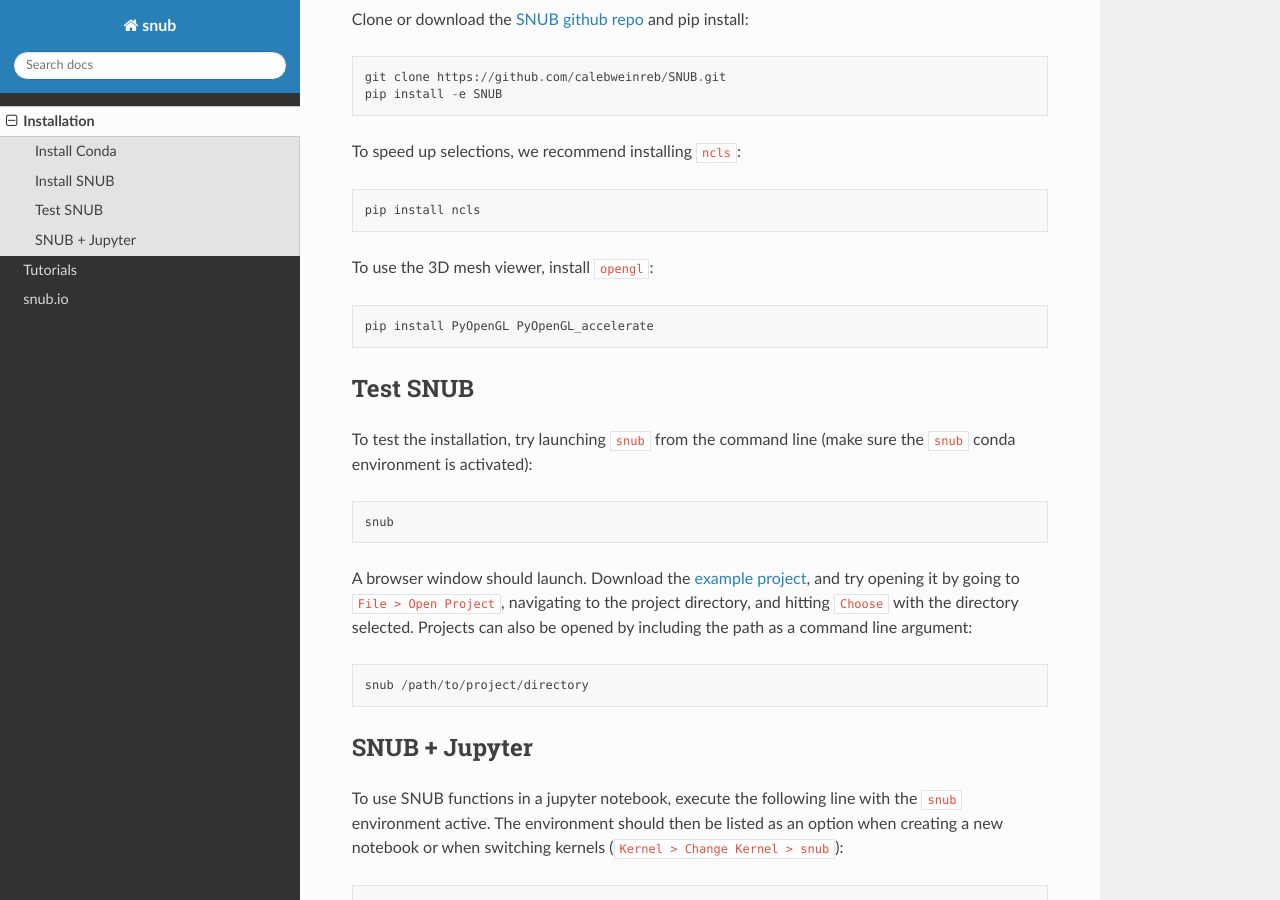
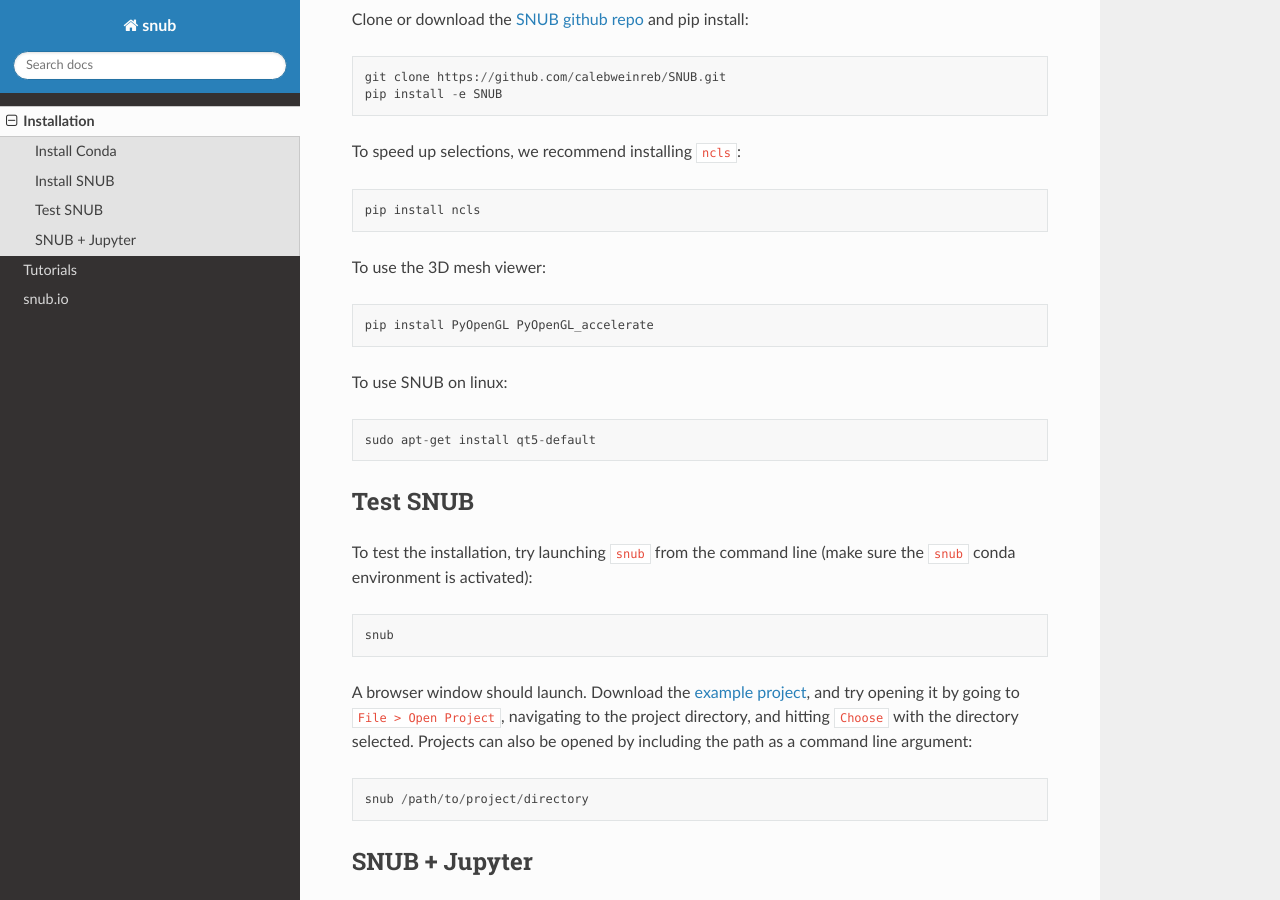
Before and after one commit to calebweinreb/SNUB, a Sphinx documentation site: the page built from docs/source/install.rst, in a window 1280 px wide and 900 px high, scrolled down 396 px. Built offline with Sphinx 7.4.7 and the Read the Docs theme 2.0.0, drawn with Linux system fonts in a browser that asks for light colours.

Commit message:
Updated install instructions

```diff
--- a/docs/source/install.rst
+++ b/docs/source/install.rst
@@ -22,9 +22,13 @@
 
    pip install ncls
 
-To use the 3D mesh viewer, install ``opengl``::
+To use the 3D mesh viewer::
 
    pip install PyOpenGL PyOpenGL_accelerate
+
+To use SNUB on linux::
+
+   sudo apt-get install qt5-default
 
 Test SNUB
 ---------
```
